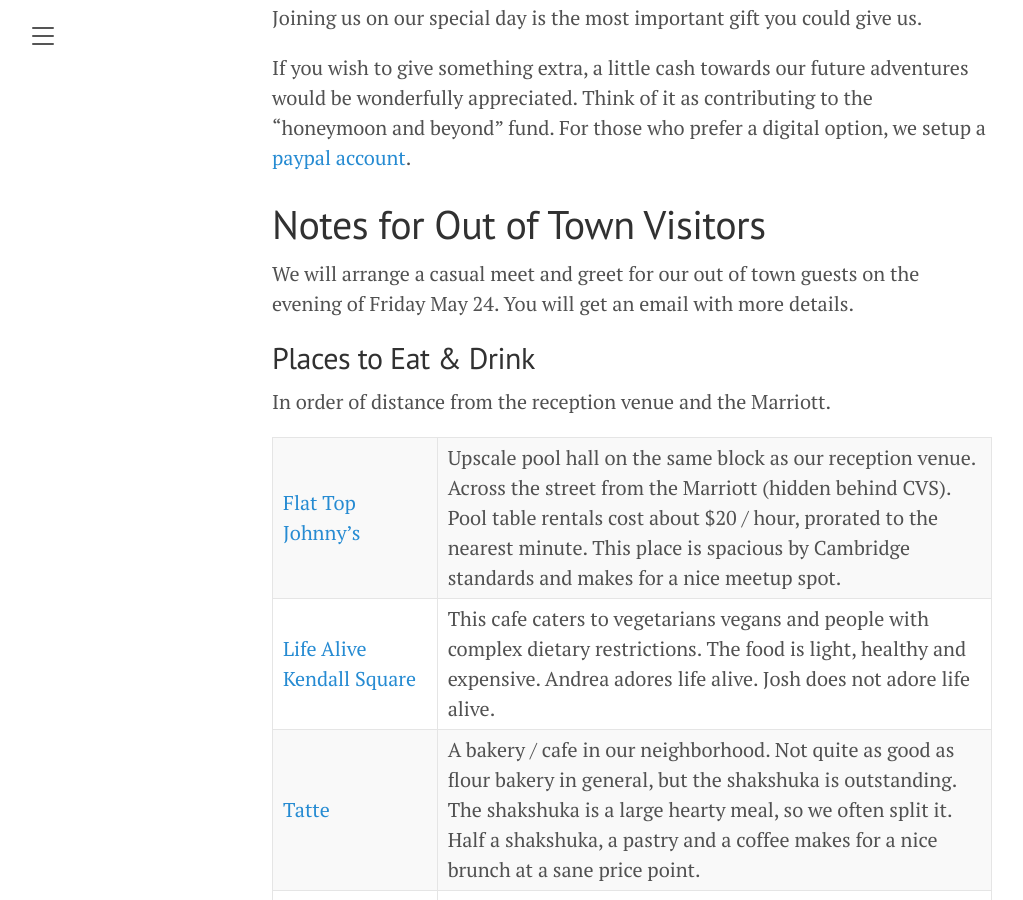
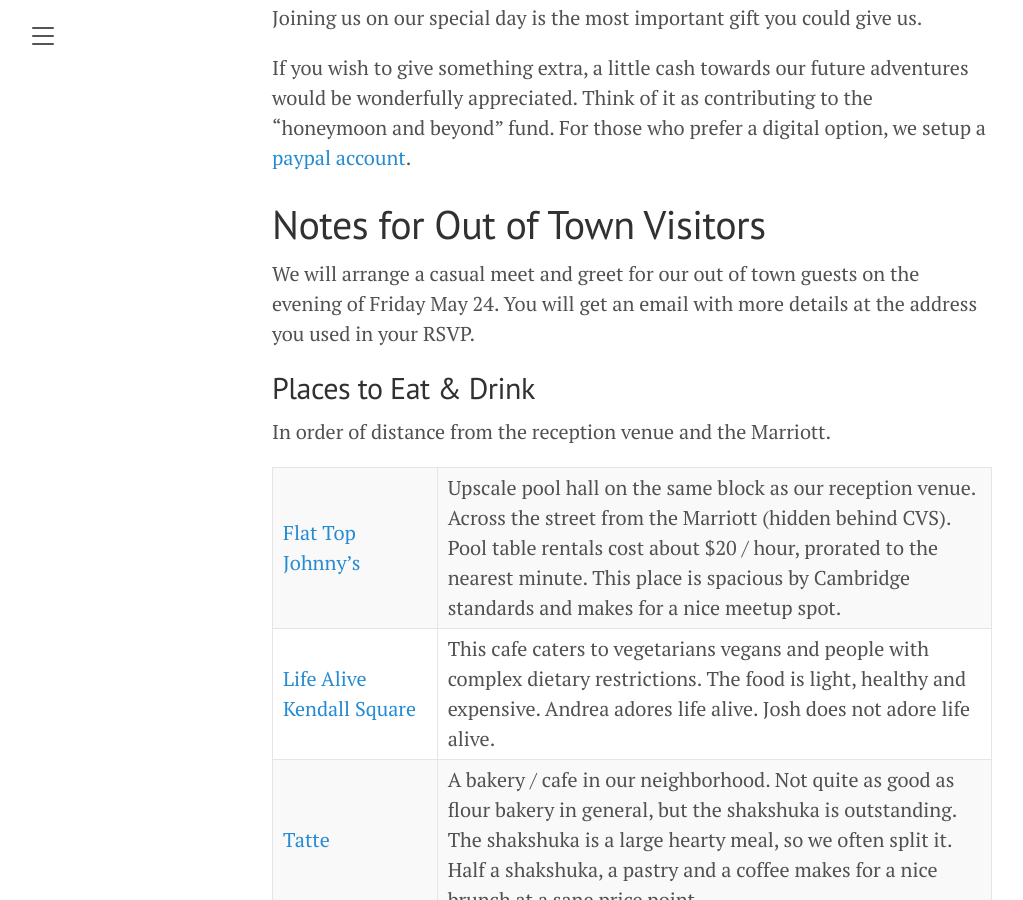
Before and after one commit to JoshBradshaw/andreajosh.github.io, a Jekyll site: the page built from _posts/2023-12-30-overview.md, in a window 1280 px wide and 900 px high, scrolled down 4121 px. Shown: the whole window, without its empty margins (8-1031 px from the left). Built offline with Jekyll 4.4.1, drawn with Linux system fonts in a browser that asks for light colours.

Commit message:
Update 2023-12-30-overview.md

```diff
--- a/_posts/2023-12-30-overview.md
+++ b/_posts/2023-12-30-overview.md
@@ -88,7 +88,7 @@ If you wish to give something extra, a little cash towards our future adventures
 
 # Notes for Out of Town Visitors
 
-We will arrange a casual meet and greet for our out of town guests on the evening of Friday May 24. You will get an email with more details.
+We will arrange a casual meet and greet for our out of town guests on the evening of Friday May 24. You will get an email with more details at the address you used in your RSVP.
 
 ## Places to Eat & Drink
 
```
